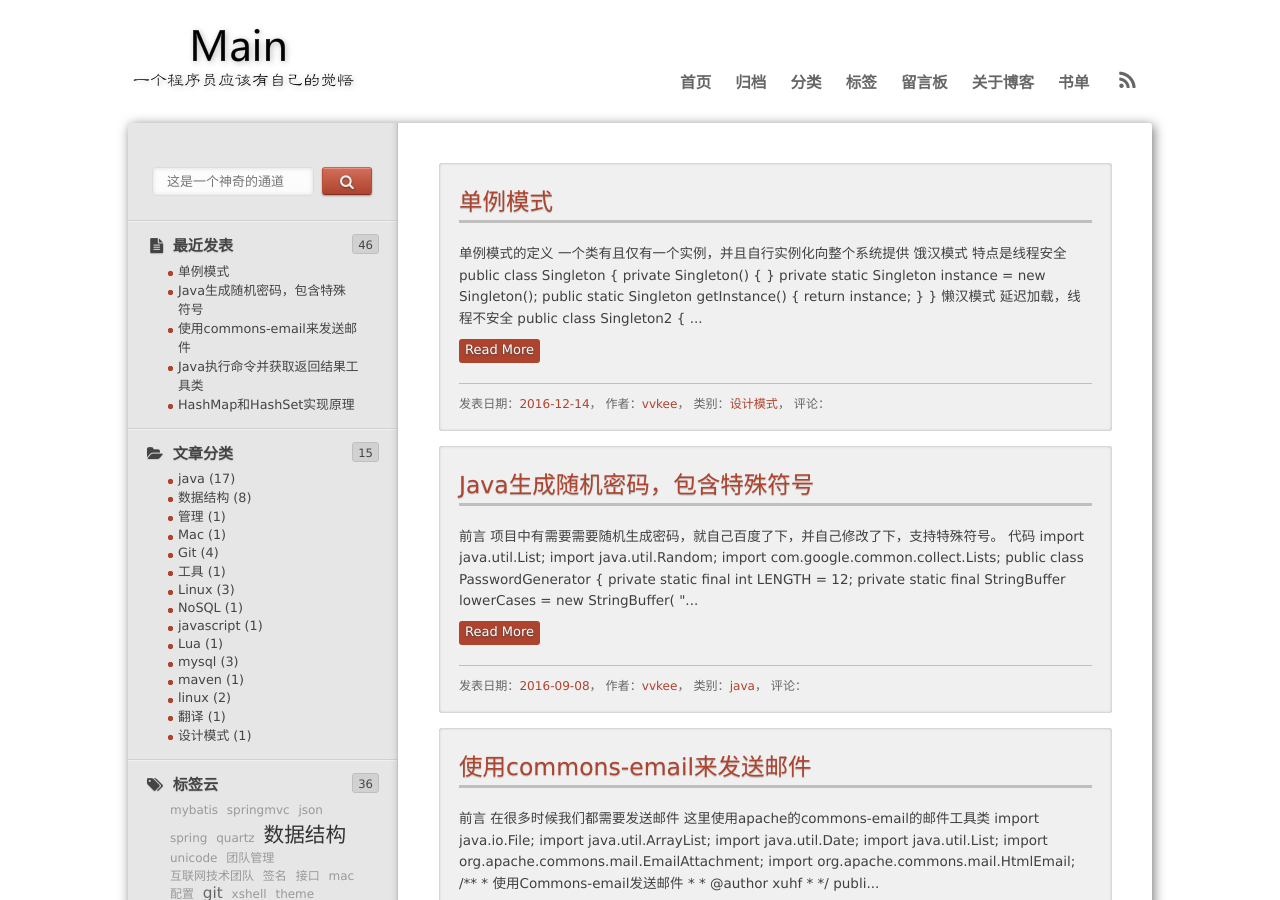
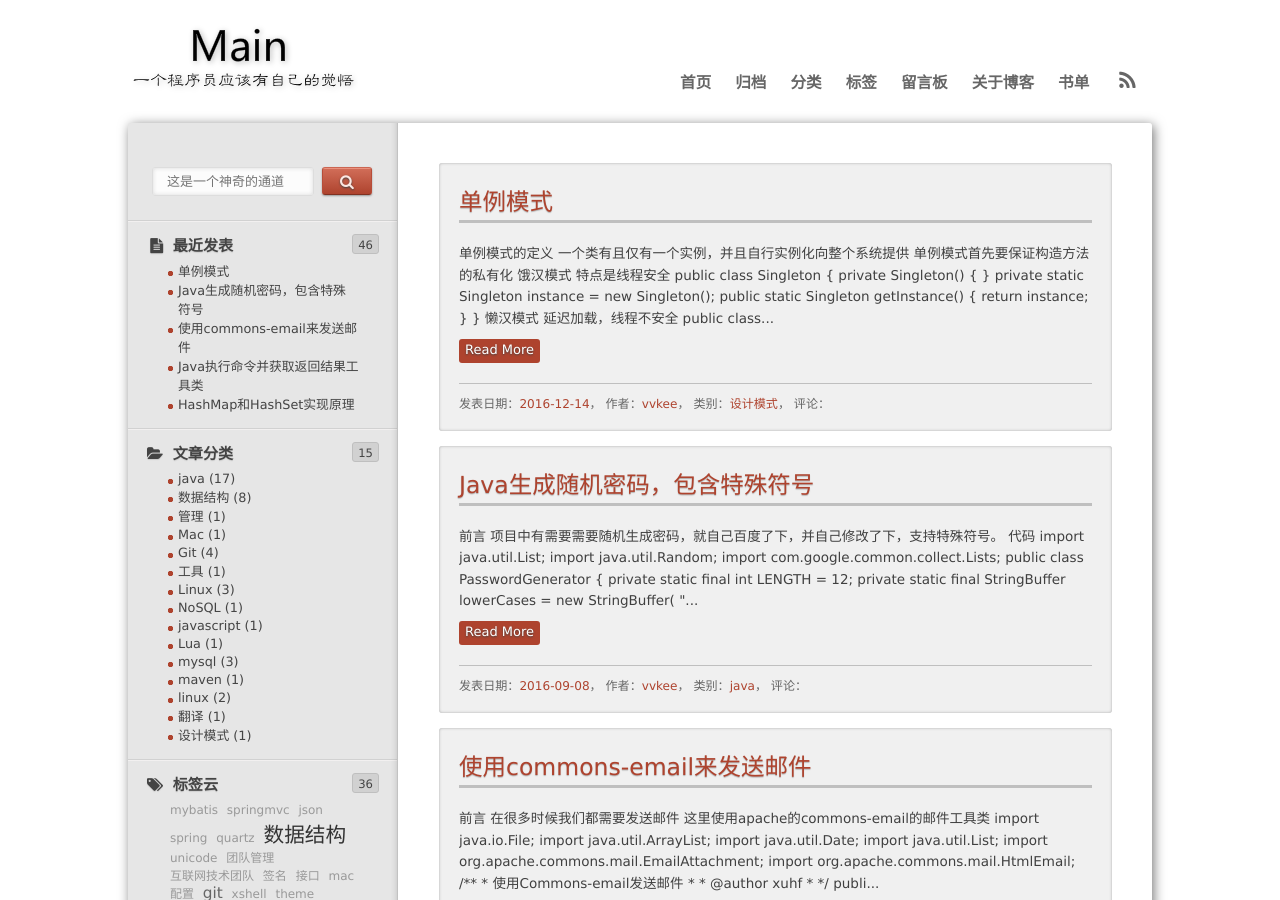
Before and after one commit to xuhf/xuhf.github.com, a Jekyll site: the page built from index.html, in a window 1280 px wide and 900 px high. Built offline with Jekyll 4.4.1, drawn with Linux system fonts in a browser that asks for light colours; nearby versions of some CDN libraries; library files that are not in the unit come from our copies; the list of posts is cut into pages by our own code; comment, search, counter and statistics services are not loaded.

```diff
--- a/_config.yml
+++ b/_config.yml
@@ -82,6 +82,7 @@
   messages_path : /messages.html
   about_path : /about.html
   books_path : /books.html
+  resumes_path : /resumes.html
 
   # Settings for comments helper
   # Set 'provider' to the comment provider you want to use.
--- a/_posts/2016-12-14-java-pattern-singleton.md
+++ b/_posts/2016-12-14-java-pattern-singleton.md
@@ -8,6 +8,8 @@
 ## 单例模式的定义
 
 一个类有且仅有一个实例，并且自行实例化向整个系统提供
+
+单例模式首先要保证构造方法的私有化
 
 ## 饿汉模式
 
```
